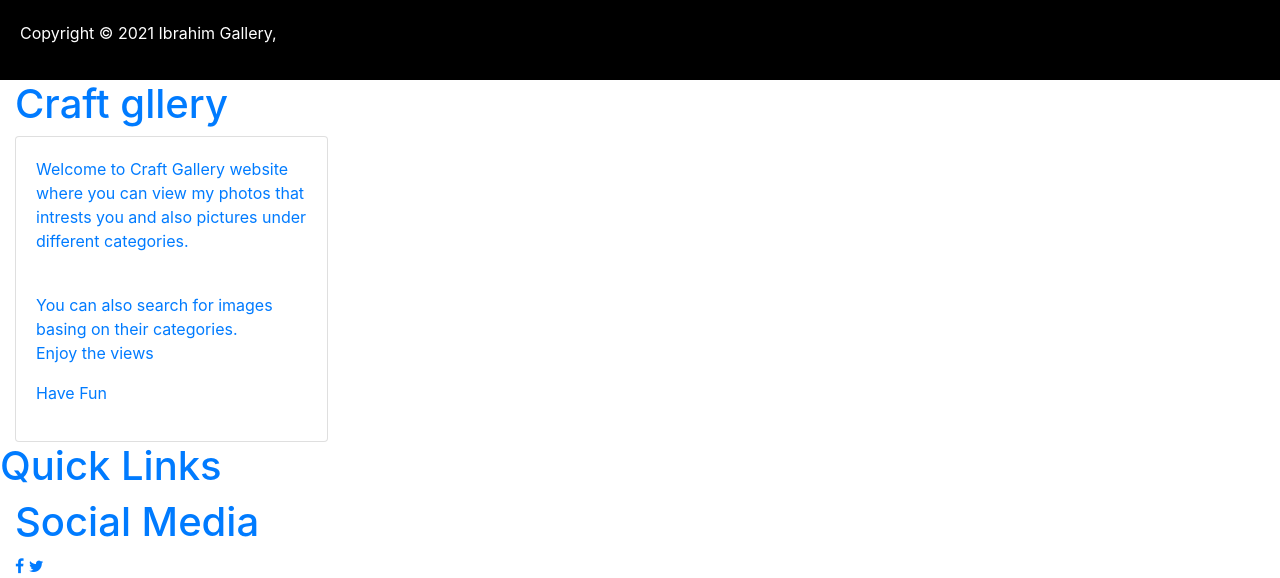
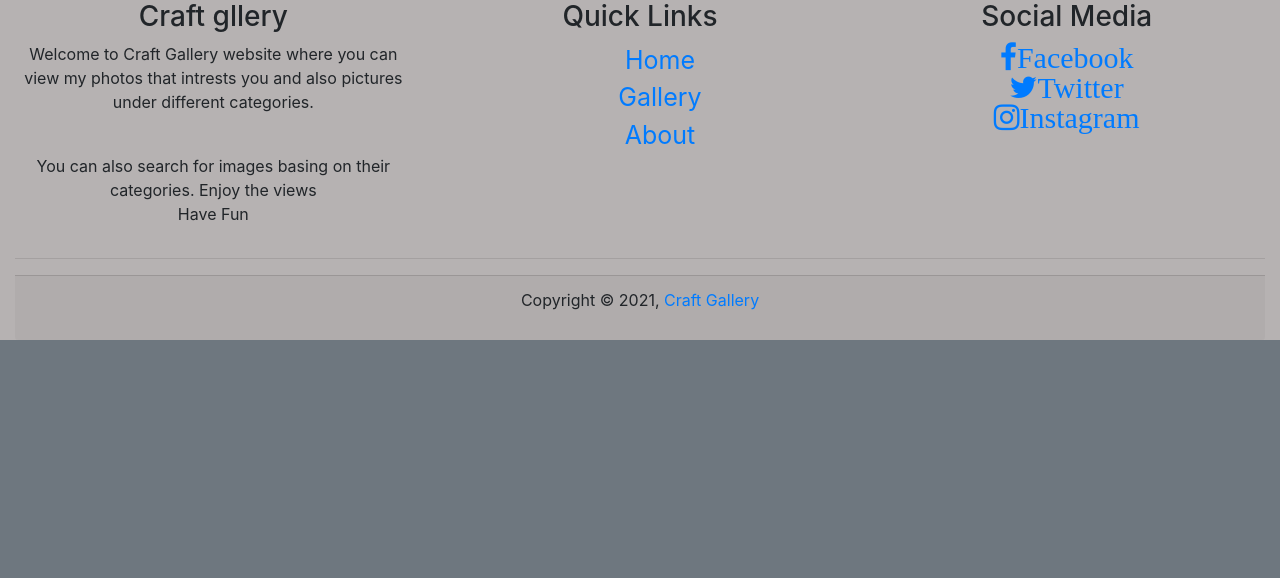
Before and after one commit to Rubyroy12/gallery-app, a Django app: page / in a window 1280 px wide. Shown: the part 776-1354 px from the top of the page. After the commit the page ends 1116 px from the top, so only its background shows below. Run offline with Django 3.2, Linux system fonts and the light colour scheme; some libraries are stand-ins or nearby versions.

Commit message:
style footer

```diff
--- a/gallery/images/templates/footer.html
+++ b/gallery/images/templates/footer.html
@@ -1,4 +1,4 @@
-<div class="container-fluid">
+<div class="container-fluid" style="background-color: rgb(182, 178, 178);">
     {%block styles%}
     <link rel="stylesheet" href="https://cdnjs.cloudflare.com/ajax/libs/font-awesome/4.7.0/css/font-awesome.min.css">
 
@@ -6,12 +6,12 @@
 
 
 
-    <div class="row">
+    <div class="row text-center">
 
         <div class="col-sm-4">
-            <h1>Craft gllery</h1>
+            <h3>Craft gllery</h3>
 
-            <div class="card card-body">
+            <div class="footer-text">
 
                 <p class="card-text">
 
@@ -19,34 +19,53 @@
                     under different categories.</p><br>
                 You can also search for images basing on their categories.
                 <span>Enjoy the views</span>
+                <p>Have Fun</p>
 
 
                 </p>
-                <p>Have Fun</p>
+
             </div>
 
 
         </div>
-        <div class="col-sm-4"></div>
-        <h1>Quick Links</h1>
+        <div class="col-sm-4">
+            <h3>Quick Links</h3>
 
-        <div class="links">
+            <div class="links">
+
+                <ul style="list-style-type: none;font-size:25px;">
+
+                    <li><a href="{% url 'homepage'%}">Home</a></li>
+                    </li>
+                    <li><a href="{% url 'gallery'%}">Gallery</a> </li>
+                <li><a href="{% url 'about'%}">About</a></li>
+
+                </ul>
 
 
 
 
+            </div>
         </div>
 
 
 
         <div class="col-sm-4">
-            <h1>Social Media</h1>
+            <h3>Social Media</h3>
 
-            <a href="#" class="fa fa-facebook"></a>
-            <a href="#" class="fa fa-twitter"></a>
+            <div class="media text-center d=flex flex-column align-items-center" style="font-size: 30px;">
 
-
+                <a href="#" class="fa fa-facebook">Facebook</a>
+                <a href="#" class="fa fa-twitter">Twitter</a>
+                <a href="#" class="fa fa-instagram">Instagram</a> </div>
 
         </div>
+        <div class="col-md-12">
+            <hr>
+            <div class="card-footer d-flex justify-content-center align-items-center">
+                <p>Copyright &copy; 2021, <a href="{% url 'homepage'%}">Craft Gallery</a></p>
+            </div>
+        </div>
     </div>
+
 </div>
--- a/gallery/images/templates/index.html
+++ b/gallery/images/templates/index.html
@@ -36,13 +36,7 @@
 
 
     </div>
-    <div class="row"style="height:10vh;background-color: black;color:white; ">
-        <div class="card-footer" style="display:flex; align-items:center;justify-content:center;">
 
-
-            <p>Copyright &copy; 2021 Ibrahim Gallery, <a href="{% url 'homepage'%}"p>
-        </div>
-    </div>
 
 
 
```
